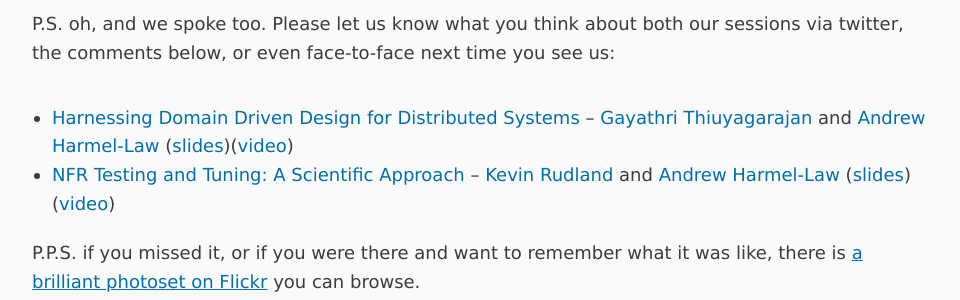
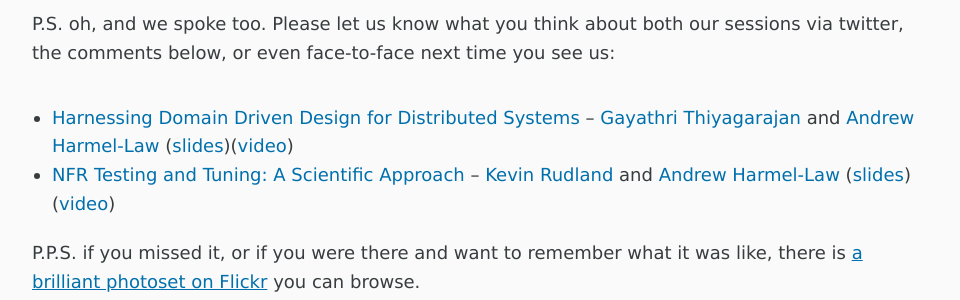
Before and after one commit to Capgemini/capgemini.github.io, a Jekyll site: the page built from _posts/2016-06-16-Devoxx-2016-report.md, in a window 1280 px wide and 900 px high, scrolled down 3746 px. Shown: the part 153-453 px from the top of the window, without its empty margins (158-1118 px from the left). Built offline with Jekyll 4.4.1, drawn with Linux system fonts in a browser that asks for light colours; comment, search, counter and statistics services are not loaded.

Commit message:
Update from https://github.com/Capgemini/blog-private/commit/51fde3053a09d85957a44c42fca81e3b7937514c

```diff
--- a/_posts/2016-06-16-Devoxx-2016-report.md
+++ b/_posts/2016-06-16-Devoxx-2016-report.md
@@ -50,7 +50,7 @@ So will we be back?  I certainly hope so, because the Devoxx mindset is our team
 
 P.S. oh, and we spoke too.  Please let us know what you think about both our sessions via twitter, the comments below, or even face-to-face next time you see us:
 
- * [Harnessing Domain Driven Design for Distributed Systems](http://cfp.devoxx.co.uk/2016/talk/JTS-9279/Harnessing_Domain_Driven_Design_for_Distributed_Systems) – [Gayathri Thiuyagarajan](http://twitter.com/gaythu_rajan) and [Andrew Harmel-Law](http://twitter.com/al94781) ([slides](https://speakerdeck.com/andrewharmellaw/harnessing-domain-driven-design-for-distributed-systems))([video](https://www.youtube.com/watch?list=PLKuh52zVrL6nfAsBjMTTBIYlJHoMebDO6&v=j5tFNT55kmM))
+ * [Harnessing Domain Driven Design for Distributed Systems](http://cfp.devoxx.co.uk/2016/talk/JTS-9279/Harnessing_Domain_Driven_Design_for_Distributed_Systems) – [Gayathri Thiyagarajan](http://twitter.com/gaythu_rajan) and [Andrew Harmel-Law](http://twitter.com/al94781) ([slides](https://speakerdeck.com/andrewharmellaw/harnessing-domain-driven-design-for-distributed-systems))([video](https://www.youtube.com/watch?list=PLKuh52zVrL6nfAsBjMTTBIYlJHoMebDO6&v=j5tFNT55kmM))
  * [NFR Testing and Tuning: A Scientific Approach](http://cfp.devoxx.co.uk/2016/talk/LSP-1318/Performance_Testing_Distributed_Systems_for_the_Masses_-_Two_Years_Worth_of_Lessons_Learned) – [Kevin Rudland](http://twitter.com/kevinrudland) and [Andrew Harmel-Law](http://twitter.com/al94781) ([slides](https://speakerdeck.com/andrewharmellaw/non-functional-testing-and-tuning-a-scientific-approach))([video](https://www.youtube.com/watch?v=SgM-ZRs-CyY))
 
 P.P.S. if you missed it, or if you were there and want to remember what it was like, there is [a brilliant photoset on Flickr](https://www.flickr.com/photos/125714253@N02/sets/72157667121902353/) you can browse.
```
